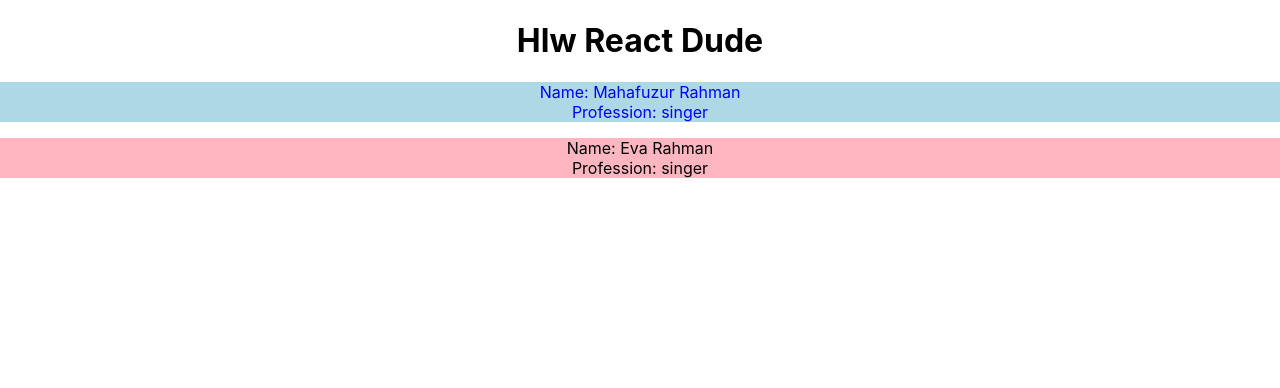
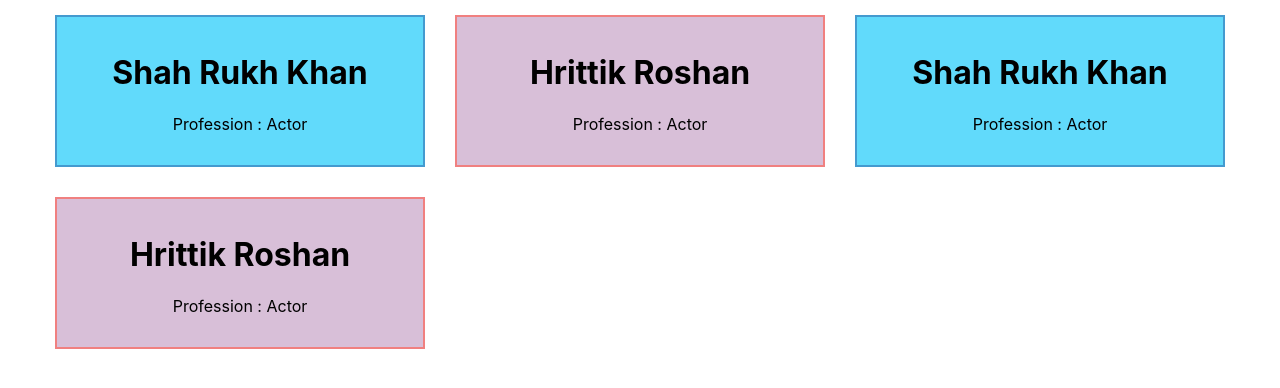
Before and after one commit to Progga-Roy/First-Ract-Explore, a React (Create React App) app: page / in a window 1280 px wide. Shown: the top 388 px of the page. Built offline with nearby package versions, Linux system fonts and the light colour scheme.

Commit message:
basic component create

```diff
--- a/src/App.css
+++ b/src/App.css
@@ -1,5 +1,10 @@
 .App {
   text-align: center;
+  display: grid;
+  grid-template-columns: repeat(3,1fr);
+  max-width: 1200px;
+  /* margin-top: 50px; */
+  margin: 0 auto;
 }
 
 .App-logo {
@@ -36,3 +41,18 @@
     transform: rotate(360deg);
   }
 }
+.person{
+  background-color: #61dafb;
+  padding: 15px;
+  border: 2px solid rgb(68, 154, 207);
+
+  margin: 15px;
+}
+.person2{
+  background-color: thistle;
+  padding: 15px;
+  border: 2px solid lightcoral;
+
+  margin: 15px;
+
+}
--- a/src/App.js
+++ b/src/App.js
@@ -1,28 +1,33 @@
 import logo from './logo.svg';
 import './App.css';
-// const number =202003312;
-const singer ={name :'Mahafuzur Rahman', job: 'singer'}
-const singer2 ={name :'Eva Rahman', job: 'singer'}
-const singerStyle ={
-  backgroundColor :'lightBlue',
-  color : 'blue'
-}
-const singerStyle2 ={
-  backgroundColor :'lightPink',
-
-
-}
 
 function App() {
   return (
     <div className="App">
-    <div className="countries">
-      <h1>Hlw React Dude</h1>
-      <p style={singerStyle} className='music'>Name: {singer.name} <br />  Profession: {singer.job} </p>
-      <p  style={singerStyle2} className='music'>Name: {singer2.name} <br />  Profession: {singer2.job} </p>
-    </div>
+  <Person></Person>
+  <Person2></Person2>
+  <Person></Person>
+  <Person2></Person2>
     </div>
   );
 }
+function Person(){
+  return (
+    <div className='person'>
+       <h1>Shah Rukh Khan</h1>
+       <p>Profession : Actor</p>
+    </div>
+  )
+
+}
+function Person2() {
+  return (
+    <div className='person2'>
+       <h1>Hrittik Roshan</h1>
+       <p>Profession : Actor</p>
+    </div>
+  )
+
+}
 
 export default App;
```
